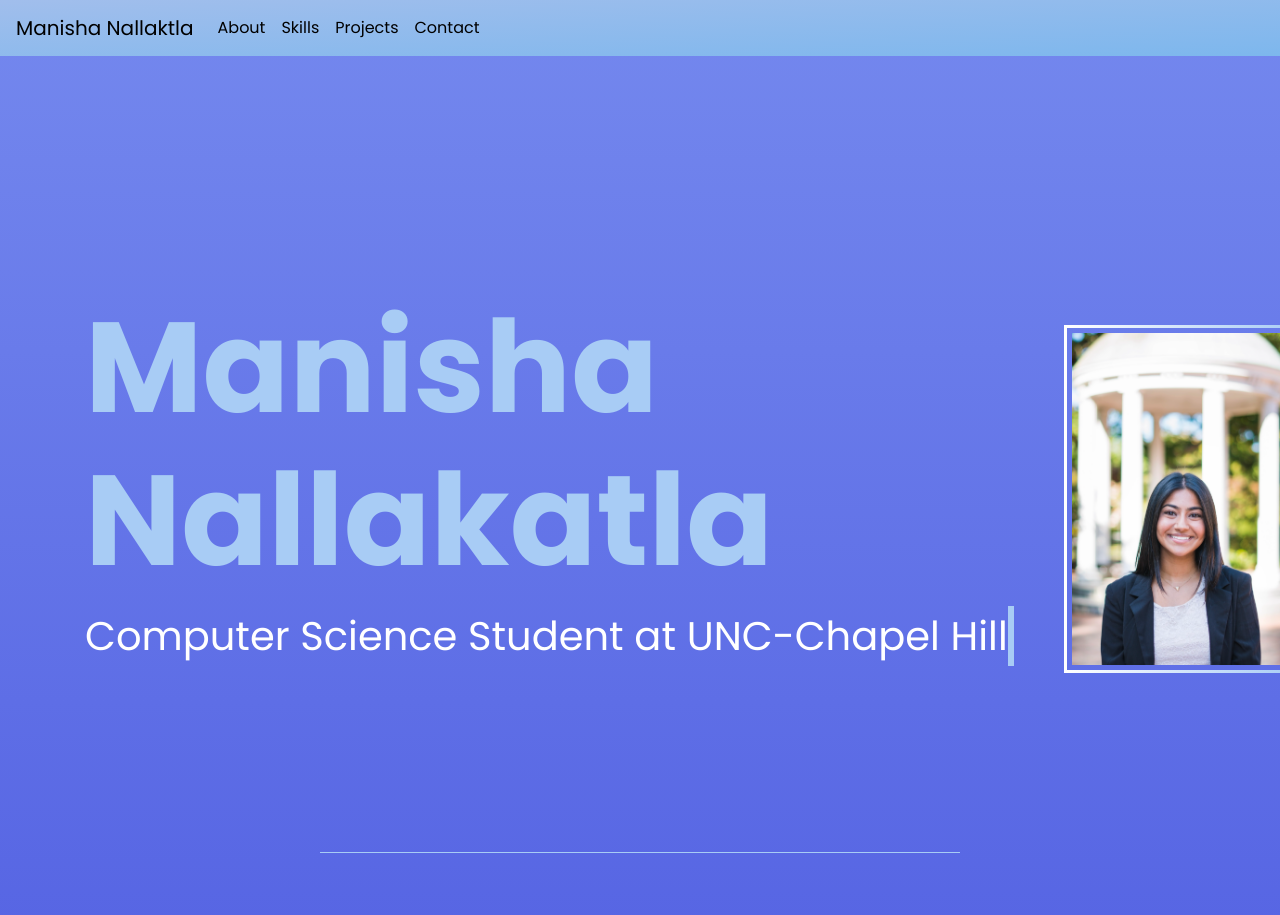
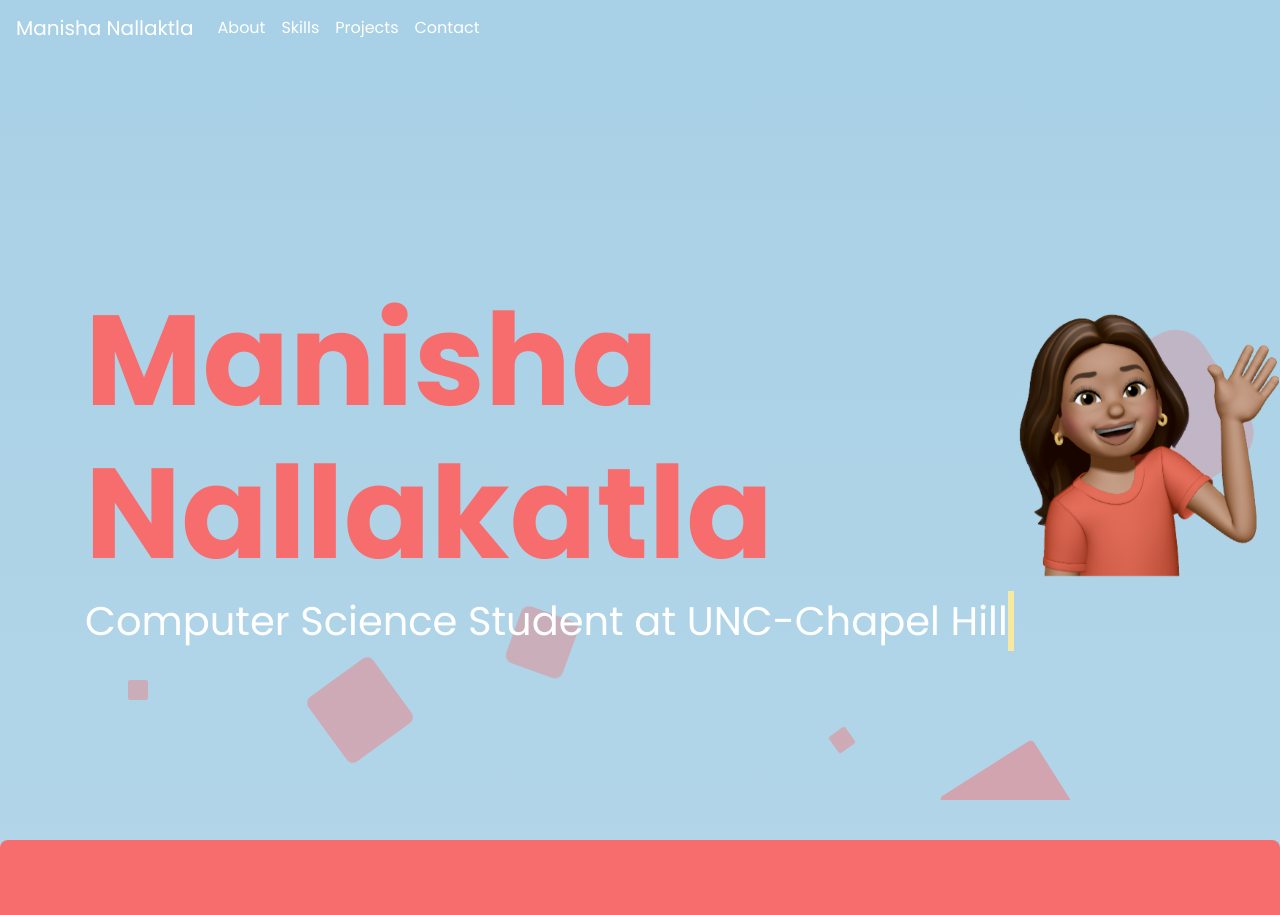
Before and after one commit to msnallak/test, an Angular app: page / in a window 1280 px wide. Shown: the top 915 px of the page. Built offline with nearby package versions, Linux system fonts and the light colour scheme.

Commit message:
Dynamic background

```diff
--- a/src/app/app.component.css
+++ b/src/app/app.component.css
@@ -1,5 +1,5 @@
     body {
-        background: linear-gradient(to bottom, #7488ee, #323ad6);
+        background: linear-gradient(to bottom, #A8D0E6, #bfdceb);
         color: #ffffff;
         background-size: cover;
         font-family: 'Poppins', sans-serif; /* Updated font-family */
@@ -11,15 +11,36 @@
 
   .typed-out {
     overflow: hidden;
-    border-right: .15em solid rgb(168, 204, 245);
+    border-right: .15em solid #F8E9A1;
     white-space: nowrap;
     animation: typing 1s steps(30, end) forwards;
     font-size: 2.5rem;
+    margin-bottom: 169px;
+    position: relative;
+  }
+
+  .typed-cursor {
+    position: absolute;
+    top: 0;
+    right: 0;
+    height: 100%;
+    width: 2px;
+    background-color: #F8E9A1;
+    animation: blinkingCursor 1s infinite;
+  }
+
+  @keyframes blinkingCursor {
+    0%, 100% {
+      opacity: 1;
+    }
+    50% {
+      opacity: 0;
+    }
   }
 
   h1 {
     margin-top: 23%;
-    color: rgb(168, 204, 245);
+    color: #F76C6C;
     font-size: 8rem;;
     text-align: left;
   }
@@ -30,26 +51,37 @@
   }
 
   .profile-image {
-    width: 235.5px;
-    height: 348px;
-    margin-top: 23%;
-    margin-left: 50px; /* Add margin to create space between text and image */
-    border: 3px solid white;
-    border-image: linear-gradient(to right, #ffffff, rgb(168, 204, 245));
-    border-image-slice: 1;
+    width: 270px;
+    height: 272px;
+    margin-top: 0%;
+    float:left; /* Add margin to create space between text and image */
     padding: 5px;
   }
 
   section {
     margin-top: 50px;
     margin-left: 182px;
-    color: rgb(168, 204, 245);
+    color: #ffffff;
     font-size: 2.5rem;;
     text-align: left;
   }
 
+  .about-box{
+    background-color: rgba(247, 108, 108); /* Set the background color with some transparency */
+    padding: 20px; /* Add padding inside the box */
+    border-radius: 8px; /* Rounded corners */ /* Add a subtle box shadow */
+    margin-top: 20px; /* Adjust the margin as needed to create space below the "Skills" section */
+    transition: background-color 0.1s ease-in-out;
+    margin-right: 0px;
+  }
+
+  .about-box:hover {
+    /* background-color: rgb(243, 94, 94);  */
+
+  }
+
   .line-above {
-    border-top: 1px solid rgb(168, 204, 245);
+    border-top: 1px solid #E27D60;
     margin-top: 14%; /* Adjust the margin as needed */
     width: 50%; /* Adjust the width as desired */
     margin-left: auto; /* Center the line horizontally */
@@ -77,9 +109,9 @@
     margin-bottom: 20px;
     margin-left: 282px;
     margin-right: 75px;
-    border: 3px solid white;
-    border-image: linear-gradient(to right, #ffffff, rgb(168, 204, 245));
-    border-image-slice: 1;
+    /* border: 3px solid white;
+    border-image: linear-gradient(to right, #ffffff, #ffffff);
+    border-image-slice: 1; */
     padding: 5px;
   }
 
@@ -105,6 +137,11 @@
     text-align: center;
     border-radius: 8px;
     box-shadow: 0 4px 6px rgba(0, 0, 0, 0.1);
+    transition: transform 0.3s ease-in-out;
+  }
+
+  .skill:hover {
+    transform: scale(1.05);
   }
 
   .skill-icon {
@@ -123,3 +160,126 @@
     margin-top: 10px;
     color: #ffffff;
   }
+
+  @import url('https://fonts.googleapis.com/css?family=Exo:400,700');
+
+*{
+    margin: 0px;
+    padding: 0px;
+}
+
+.circles{
+    position: absolute;
+    top: 0;
+    left: 0;
+    width: 100%;
+    height: 100%;
+    overflow: hidden;
+    z-index: -0;
+}
+
+.circles li{
+    position: absolute;
+    display: block;
+    list-style: none;
+    width: 20px;
+    height: 20px;
+    background: rgba(247, 108, 108, 0.505);
+    animation: animate 25s linear infinite;
+    bottom: -150px;
+
+}
+
+.circles li:nth-child(1){
+    left: 25%;
+    width: 80px;
+    height: 80px;
+    animation-delay: 0s;
+}
+
+
+.circles li:nth-child(2){
+    left: 10%;
+    width: 20px;
+    height: 20px;
+    animation-delay: 2s;
+    animation-duration: 12s;
+}
+
+.circles li:nth-child(3){
+    left: 70%;
+    width: 20px;
+    height: 20px;
+    animation-delay: 4s;
+}
+
+.circles li:nth-child(4){
+    left: 40%;
+    width: 60px;
+    height: 60px;
+    animation-delay: 0s;
+    animation-duration: 18s;
+}
+
+.circles li:nth-child(5){
+    left: 65%;
+    width: 20px;
+    height: 20px;
+    animation-delay: 0s;
+}
+
+.circles li:nth-child(6){
+    left: 75%;
+    width: 110px;
+    height: 110px;
+    animation-delay: 3s;
+}
+
+.circles li:nth-child(7){
+    left: 35%;
+    width: 150px;
+    height: 150px;
+    animation-delay: 7s;
+}
+
+.circles li:nth-child(8){
+    left: 50%;
+    width: 25px;
+    height: 25px;
+    animation-delay: 15s;
+    animation-duration: 45s;
+}
+
+.circles li:nth-child(9){
+    left: 20%;
+    width: 15px;
+    height: 15px;
+    animation-delay: 2s;
+    animation-duration: 35s;
+}
+
+.circles li:nth-child(10){
+    left: 85%;
+    width: 150px;
+    height: 150px;
+    animation-delay: 0s;
+    animation-duration: 11s;
+}
+
+
+
+@keyframes animate {
+
+    0%{
+        transform: translateY(0) rotate(0deg);
+        opacity: 1;
+        border-radius: 0;
+    }
+
+    100%{
+        transform: translateY(-1000px) rotate(720deg);
+        opacity: 0;
+        border-radius: 50%;
+    }
+
+}
--- a/src/app/app.component.html
+++ b/src/app/app.component.html
@@ -11,12 +11,12 @@
 
       /* Customize the navbar color */
       .navbar-custom {
-        background: linear-gradient(to bottom right, #a1beec, #7db7ed);
+        background: linear-gradient(to bottom right, #A8D0E6, #A8D0E6);
       }
 
       .navbar-custom .navbar-brand,
       .navbar-custom .nav-link {
-        color: #000000 !important; /* Replace with desired text color */
+        color: #ffffff !important; /* Replace with desired text color */
       }
 
       /* Customize the navbar link hover effect */
@@ -42,19 +42,19 @@
 
       /* Gradient background */
       .skill:nth-child(1) {
-        background: linear-gradient(to bottom right,  #a1beec, #7db7ed);
+        background: linear-gradient(to bottom right,  #f5e593, #f7ebaf);
       }
 
       .skill:nth-child(2) {
-        background: linear-gradient(to bottom right, #78a3e9, #3595ef);
+        background: linear-gradient(to bottom right, #F76C6C, #f68e8e);
       }
 
       .skill:nth-child(3) {
-        background: linear-gradient(to bottom right, #34618e, #18508f);
+        background: linear-gradient(to bottom right, #374785, #4a5687);
       }
 
       .skill:nth-child(4) {
-        background: linear-gradient(to bottom right, #1f5071, #073156);
+        background: linear-gradient(to bottom right, #24305E, #2f385c);
       }
 
       .skill-icon {
@@ -99,31 +99,40 @@
       </div>
     </nav>
 
+    <ul class="circles">
+      <li></li>
+      <li></li>
+      <li></li>
+      <li></li>
+      <li></li>
+      <li></li>
+      <li></li>
+      <li></li>
+      <li></li>
+      <li></li>
+</ul>
+
     <div class="content">
       <div class="container">
         <div>
-          <h1><strong>Manisha Nallakatla</strong></h1>
+          <h1 style="position: relative;"><strong>Manisha Nallakatla</strong></h1>
           <div class="typed-out">Computer Science Student at UNC-Chapel Hill</div>
         </div>
-        <img src="assets/Screenshot 2023-05-26 at 10.10.20 PM.png" alt="Manisha Nallakatla" class="profile-image">
+        <img style="position: relative;" src="assets/image.png" alt="Manisha Nallakatla" class="profile-image">
       </div>
     </div>
 
-    <div class="line-above"></div>
+      <div class="about-box">
           <section id="about">About Me</section>
-    <div class="info">
+      <div class="info" style="margin-left:200px">
         <div class="image-stack" style="float: left;">
-        <img src="assets/IMG_8146.jpg" alt="Image 1">
-        <img src="assets/IMG_9865.jpg" alt="Image 2">
+          <img src="assets/Screenshot 2023-05-26 at 10.10.20 PM.png" alt="Image 1">
       </div>
         <p>
-        Hello! My name is Manisha Nallakatla and I am a Computer Science major and Data Science minor at the University of North Carolina
-        at Chapel Hill.
+          Hello! My name is Manisha Nallakatla and I am a Computer Science major and Data Science minor at the University of North Carolina at Chapel Hill.
           <br>
           <br>
-        When I was younger, I really enjoyed drawing, making short films, braiding hair, and pretty much anything else that
-        required me to be creative. One of my favorite movies growing up was Iron Man, and I was enamored by the idea of honing my creative
-        skills to create something with technology! Thus, my love for coding was born...
+          When I was younger, I really enjoyed drawing, making short films, braiding hair, and pretty much anything else that required me to be creative. One of my favorite movies growing up was Iron Man, and I was enamored by the idea of honing my creative skills to create something with technology! Thus, my love for coding was born...
         </p>
         <div class="linkedin-link">
           <a href="https://www.linkedin.com/in/manisha-nallakatla/" target="_blank">
@@ -131,8 +140,8 @@
           </a>
         </div>
       </div>
+      </div>
 
-    <div class="line-above"></div>
     <section id="skills">Skills</section>
     <div class="skillset">
       <div class="skill">
@@ -149,6 +158,7 @@
         <i class="fas fa-chart-bar skill-icon"></i>
         <h3 class="skill-name">Databases</h3>
         <p class="skill-description">PostgreSQL<br>Google Firebase<br></p>
+        <br>
         <h3 class="skill-name">ML</h3>
         <p class="skill-description">Numpy<br>SciKit Learn<br></p>
       </div>
```
Also changed, not shown: src/assets/image-2.png (added), src/assets/image.png (added). Lines whose indentation alone changed are shown as unchanged.
